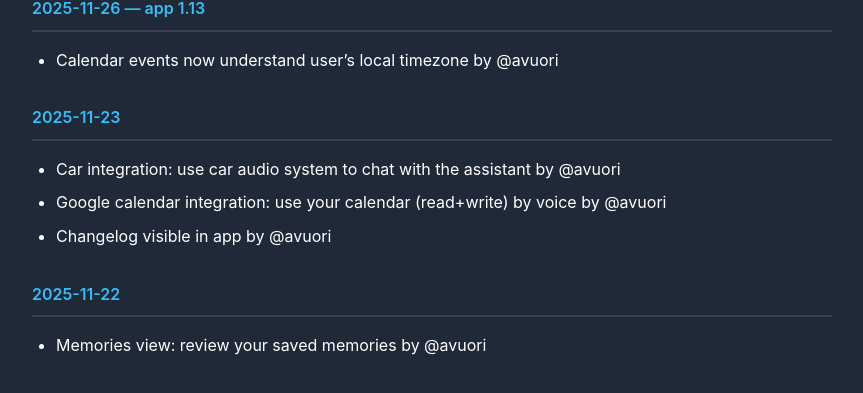
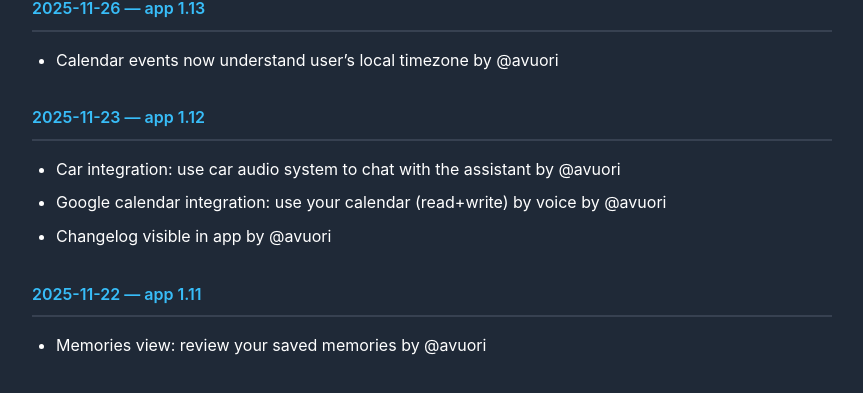
Before and after one commit to memory2-app/changelog, a Jekyll site: the page built from index.md, in a window 1280 px wide. Shown: the part 288-681 px from the top of the page, without its empty margins (208-1071 px from the left). Built offline with Jekyll 4.4.1, drawn with Linux system fonts in a browser that asks for light colours.

Commit message:
Versions

```diff
--- a/index.md
+++ b/index.md
@@ -13,10 +13,10 @@ title: Memory2 Changelog
 # 2025-11-26 — app 1.13
 * Calendar events now understand user's local timezone by @avuori
 
-# 2025-11-23
+# 2025-11-23 — app 1.12
 * Car integration: use car audio system to chat with the assistant by @avuori
 * Google calendar integration: use your calendar (read+write) by voice by @avuori
 * Changelog visible in app by @avuori
 
-# 2025-11-22
+# 2025-11-22 — app 1.11
 * Memories view: review your saved memories by @avuori
```
